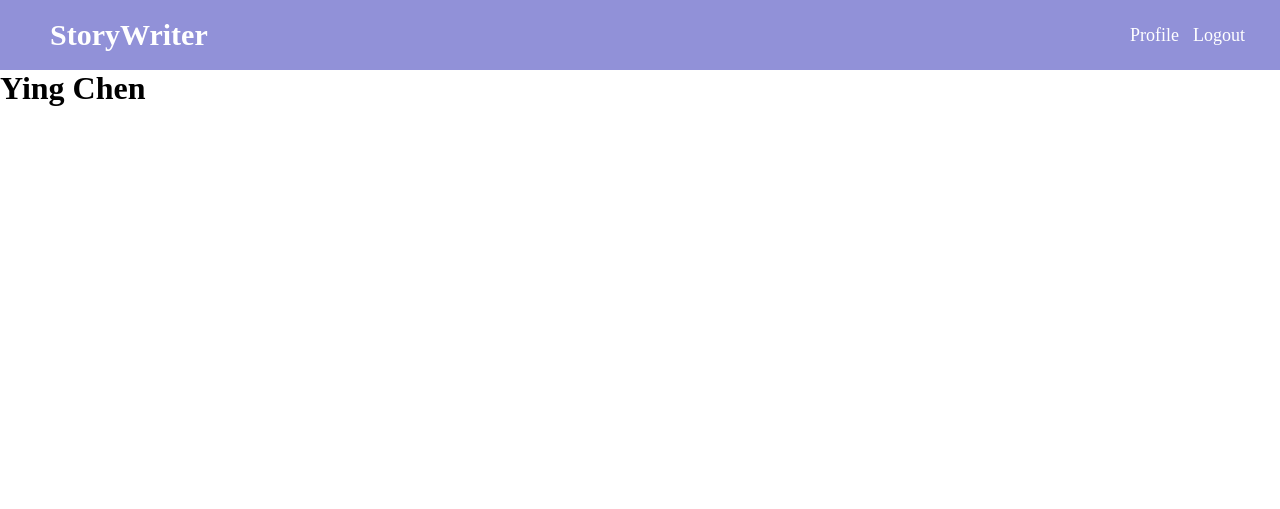
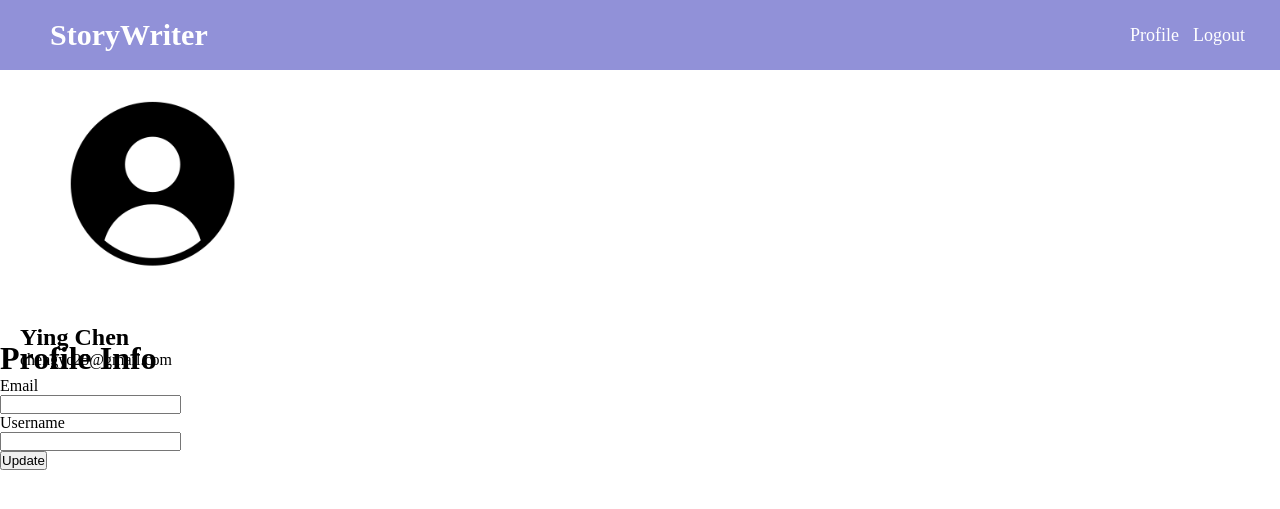
Before and after one commit to DavidTing123/GitExercise-Storywriter-G12, a Flask app: page /profile in a window 1280 px wide. Shown: the top 509 px of the page. Run offline with Flask 3, Linux system fonts and the light colour scheme; a user stored in the database is signed in.

Commit message:
feat: added update profile form

```diff
--- a/StoryApp/forms.py
+++ b/StoryApp/forms.py
@@ -1,4 +1,5 @@
 from flask_wtf import FlaskForm
+from flask_login import current_user
 from wtforms import StringField, PasswordField,SubmitField
 from wtforms.validators import DataRequired, Email, Length, EqualTo, ValidationError
 from StoryApp.models import User
@@ -26,3 +27,20 @@ class LogInForm(FlaskForm):
     username = StringField("Username", validators=[DataRequired(), Length(min=5, max=20)])
     password = PasswordField("Password", validators=[DataRequired(), Length(min=6)])
     submit = SubmitField("Log In")
+
+class UpdateProfileForm(FlaskForm):
+    email = StringField("Email", validators=[DataRequired(), Email()])
+    username = StringField("Username", validators=[DataRequired(), Length(min=5, max=20)])
+    submit = SubmitField("Update")
+
+    def validate_email(self, email):
+        if email.data !=current_user.email:
+            user = User.query.filter_by(email=email.data).first()
+            if user:
+                raise ValidationError('This email is already taken. Please signed up with another email.')
+
+    def validate_username(self, username):
+        if username.data != current_user.username:
+            user = User.query.filter_by(username=username.data).first()
+            if user:
+                raise ValidationError('This username is already taken. Please choose another one.')
--- a/StoryApp/routes.py
+++ b/StoryApp/routes.py
@@ -1,6 +1,6 @@
 from flask import render_template,url_for, request, flash, redirect, request
 from StoryApp import app,db, bcrypt
-from StoryApp.forms import SignUpForm, LogInForm
+from StoryApp.forms import SignUpForm, LogInForm, UpdateProfileForm
 from StoryApp.models import User
 from flask_login import login_user, current_user, logout_user,login_required
 import csv
@@ -79,7 +79,9 @@ def logout():
 #decorator
 @login_required
 def profile():
-    return render_template("profile.html",title="Profile",)
+    form = UpdateProfileForm()
+    image_file = url_for('static', filename='profile_pics/' + current_user.image_file)
+    return render_template("profile.html",title="Profile", image_file=image_file, form=form)
 
 
 @app.route('/')
--- /dev/null
+++ b/StoryApp/static/profile.css
@@ -0,0 +1,5 @@
+.profilepic {
+    margin-left: 20px;
+    width: 300px;
+    height: 270px;
+}
--- a/StoryApp/templates/profile.html
+++ b/StoryApp/templates/profile.html
@@ -8,5 +8,54 @@
 <body>
 {% block title %}Profile Page{% endblock %}
 {% block content %}
-    <h1>{{ current_user.username}}</h1>
+    <div class="content">
+        <div class="profilepic">
+            <img src="{{image_file}}" alt="Image">
+            <div class="pbody">
+                <h2 class="account-heading">{{current_user.username}}</h2>
+                <p class="profile_info">{{current_user.email}}</p>
+            </div>
+        </div>
+        <div class = "overall">
+            <form method="post" action="">
+                {{ form.hidden_tag()}}
+                <div class="title"><h1>Profile Info</h1></div>
+                <div class = "smallt">
+                    {{form.email.label(class="label")}}
+                </div>
+                <div class = "signedupdetails">
+                    {%if form.email.errors%}
+                        {{form.email(class="inputbox is invalid",value="")}}
+                        <div class="invalid-input">
+                            {%for error in form.email.errors %}
+                                <span>{{error}}</span>
+                            {%endfor%}
+                        </div>
+                    {%else%}
+                        {{form.email(class="inputbox")}}
+                    {%endif%}
+                </div>
+
+                <div class = "smallt">
+                    {{form.username.label(class="label")}}
+                </div>
+                <div class = "signedupdetails">
+                    {%if form.username.errors%}
+                        {{form.username(class="inputbox is invalid")}}
+                        <div class="invalid-input">
+                            {%for error in form.username.errors %}
+                                <span>{{error}}</span>
+                            {%endfor%}
+                        </div>
+                    {%else%}
+                        {{form.username(class="inputbox")}}
+                    {%endif%}
+
+                </div>
+                <div class="button1">
+                    {{form.submit(class="button")}}
+                </div>
+            </form>
+         </div>
+    </div>
 {%endblock content%}
```
Also changed, not shown: StoryApp/static/profile_pics/default.jpg (added).
